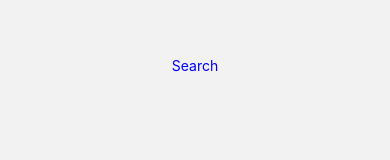
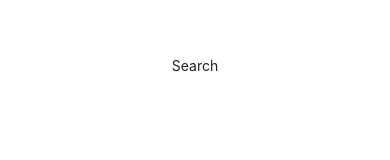
Before and after one commit to proxima2182/practice-react-native, a React Native app: screen /Search in a window 390 px wide. Shown: the part 332-492 px from the top of the page. Built offline with nearby package versions, Linux system fonts and the light colour scheme.

Commit message:
Do(Practice) : Styled Components with Theme - need to check 'ThemeProvider' is imported from styled-component package

```diff
--- a/App.js
+++ b/App.js
@@ -1,10 +1,12 @@
 import React, {useEffect, useState} from 'react';
-import {Image} from "react-native";
+import {Image, useColorScheme} from "react-native";
 import * as Font from 'expo-font';
 import {Asset} from "expo-asset";
 import {Ionicons} from "@expo/vector-icons"
 import {NavigationContainer} from "@react-navigation/native";
 import Navigation from "./navigation/Navigation";
+import {darkTheme, lightTheme} from "./styled";
+import {ThemeProvider} from "styled-components/native";
 
 export default function App() {
     const [appIsReady, setAppIsReady] = useState(false);
@@ -17,6 +19,7 @@ export default function App() {
             return Asset.loadAsync(image);
         }
     })
+    const isDark = useColorScheme() === 'dark';
 
     useEffect(() => {
         async function prepare() {
@@ -42,8 +45,10 @@ export default function App() {
         return null;
     }
     return (
-        <NavigationContainer>
-            <Navigation/>
-        </NavigationContainer>
+        <ThemeProvider theme={isDark ? darkTheme : lightTheme}>
+            <NavigationContainer>
+                <Navigation/>
+            </NavigationContainer>
+        </ThemeProvider>
     );
 }
--- a/screens/Search.js
+++ b/screens/Search.js
@@ -1,12 +1,13 @@
 import styled from "styled-components/native";
 
-const StyledView = styled.View`
+const StyledView = styled.TouchableOpacity`
     flex: 1;
     justify-content: center;
     align-items: center;
+    background-color: ${(props) => props.theme.mainBgColor};
 `;
 const StyledText = styled.Text`
-    color: ${(props) => props.selected ? 'blue' : 'red'}
+    color: ${(props) => props.theme.mainTextColor};
 `;
 
 const Screen = () => (
--- /dev/null
+++ b/styled.js
@@ -0,0 +1,12 @@
+export const lightTheme = {
+    mainBgColor: "#fff",
+    mainTextColor: "#222",
+    navBgColor: "white",
+    navTextColor: "#808e9b",
+}
+export const darkTheme = {
+    mainBgColor: "#222",
+    mainTextColor: "#eee",
+    navBgColor: "#1e272e",
+    navTextColor: "#d2dae2",
+}
```
